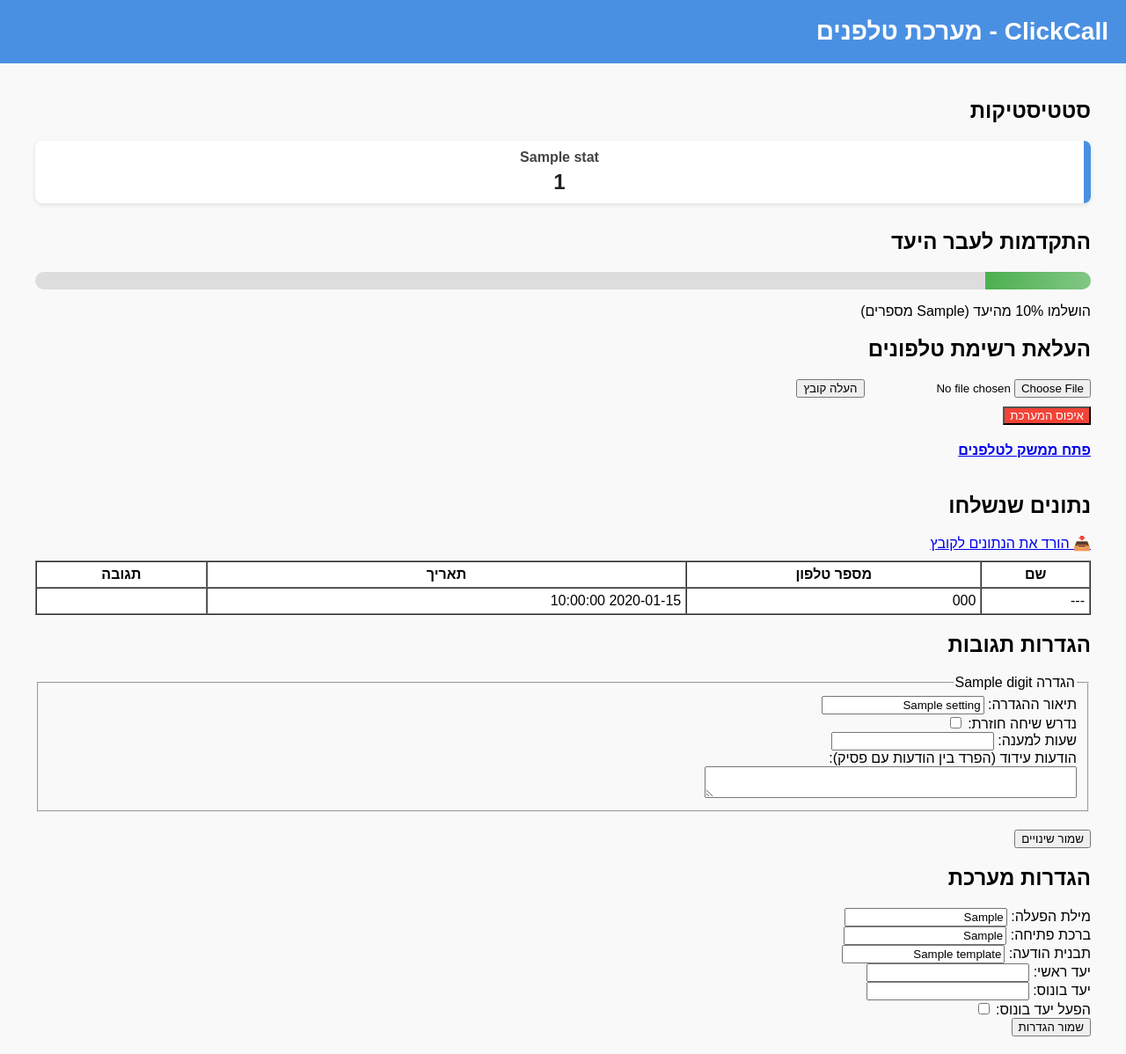
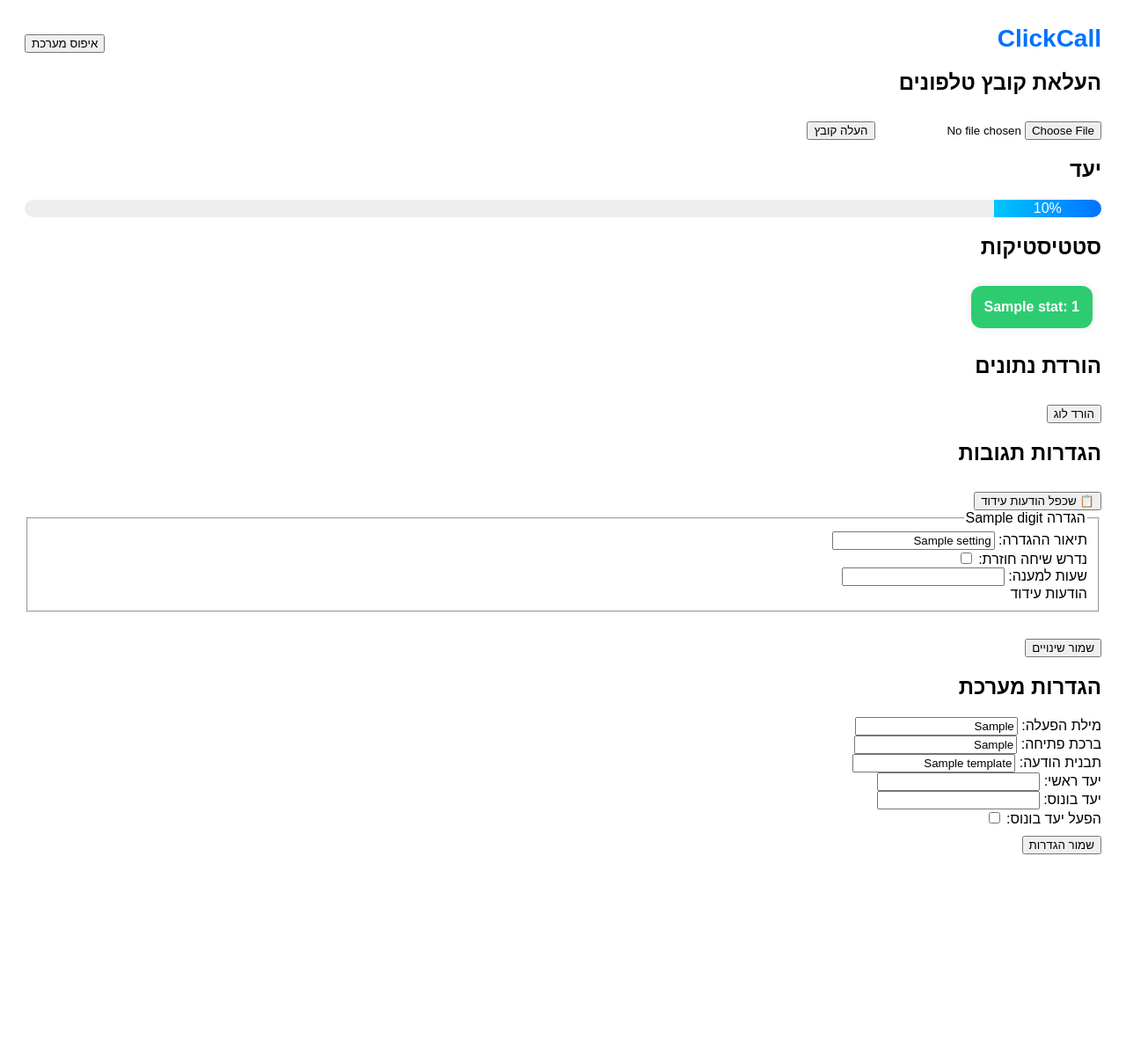
Before and after one commit to uriya222972/sms-auto-bot, a Flask app: template templates/index.html in a window 1280 px wide. Shown: the whole page at 88% size. After the commit the page ends 971 px from the top, so only its background shows below. Run offline with Flask 3, Linux system fonts and the light colour scheme; the template is opened without the code that fills it: most values are stand-ins (such as "Sample title", 1, 10 or a date in 2020).

Commit message:
Update index.html

```diff
--- a/templates/index.html
+++ b/templates/index.html
@@ -1,131 +1,64 @@
 <!DOCTYPE html>
 <html lang="he" dir="rtl">
 <head>
-  <meta charset="UTF-8" />
-  <title>ClickCall - מערכת טלפנים</title>
+  <meta charset="UTF-8">
+  <title>ClickCall - מערכת טלפנייה</title>
   <style>
-    body {
-      font-family: sans-serif;
-      margin: 0;
-      padding: 0;
-      background: #f9f9f9;
-      direction: rtl;
+    body { font-family: sans-serif; direction: rtl; padding: 20px; }
+    .stat-box { display: inline-block; padding: 15px; margin: 10px; border-radius: 12px; color: white; font-weight: bold; box-shadow: 0 0 10px rgba(0,0,0,0.1); }
+    .blue { background-color: #3498db; }
+    .green { background-color: #2ecc71; }
+    .orange { background-color: #e67e22; }
+    .progress { height: 20px; background: #eee; border-radius: 10px; overflow: hidden; margin-bottom: 20px; }
+    .progress-bar { height: 100%; background: linear-gradient(to right, #00c6ff, #0072ff); text-align: center; color: white; line-height: 20px; }
+    .topbar { display: flex; justify-content: space-between; align-items: center; }
+    h1.logo { font-size: 28px; color: #0072ff; margin: 0; }
+    button { margin-top: 10px; }
+    .enc-settings { margin-top: 5px; padding: 5px; border: 1px dashed #ccc; display: none; }
+    .toggle-enc:hover { cursor: pointer; text-decoration: underline; }
+  </style>
+  <script>
+    function toggleEnc(id) {
+      const el = document.getElementById(id);
+      el.style.display = el.style.display === 'none' ? 'block' : 'none';
     }
-    header {
-      background-color: #4a90e2;
-      color: white;
-      padding: 20px;
-      text-align: right;
-      font-size: 28px;
-      font-weight: bold;
-    }
-    .container {
-      padding: 20px;
-      max-width: 1200px;
-      margin: auto;
-    }
-    .stats {
-      display: flex;
-      flex-wrap: wrap;
-      gap: 10px;
-      margin-bottom: 30px;
-    }
-    .stat-box {
-      flex: 1 0 21%;
-      background-color: #fff;
-      border-right: 8px solid #4a90e2;
-      padding: 10px;
-      box-shadow: 0 2px 5px rgba(0,0,0,0.1);
-      text-align: center;
-      border-radius: 8px;
-    }
-    .stat-box h3 {
-      margin: 0;
-      font-size: 16px;
-      color: #444;
-    }
-    .stat-box p {
-      font-size: 24px;
-      font-weight: bold;
-      margin: 5px 0 0;
-      color: #222;
-    }
-    .bar {
-      margin: 10px 0;
-      height: 20px;
-      background: #ddd;
-      border-radius: 10px;
-      overflow: hidden;
-    }
-    .bar-inner {
-      height: 100%;
-      background: linear-gradient(90deg, #4caf50, #81c784);
-      transition: width 0.5s;
-    }
-  </style>
+  </script>
 </head>
 <body>
-  <header>ClickCall - מערכת טלפנים</header>
-  <div class="container">
-    <h2>סטטיסטיקות</h2>
-    <div class="stats">
-      {% for label, count in stats.items() %}
-        <div class="stat-box">
-          <h3>{{ label }}</h3>
-          <p>{{ count }}</p>
+  <div class="topbar">
+    <h1 class="logo">ClickCall</h1>
+    <form method="POST" action="/reset" style="display:inline;"><button type="submit">איפוס מערכת</button></form>
   </div>
-      {% endfor %}
-    </div>
-    <h2>התקדמות לעבר היעד</h2>
-    <div class="bar">
-      <div class="bar-inner" style="width: {{ progress }}%;"></div>
-    </div>
-    <p>הושלמו {{ progress }}% מהיעד ({{ target_goal }} מספרים)</p>
 
-    {% if bonus_active %}
-      <h3>יעד בונוס 🎯</h3>
-      <div class="bar">
-        <div class="bar-inner" style="background: linear-gradient(90deg, #ff9800, #ffc107); width: {{ bonus_progress }}%;"></div>
-      </div>
-      <p>הושגו {{ bonus_progress }}% מהיעד בונוס ({{ bonus_goal }} מספרים)</p>
-    {% endif %}
-
-    <form action="/upload" method="POST" enctype="multipart/form-data">
-      <h2>העלאת רשימת טלפונים</h2>
-      <input type="file" name="file" required>
+  <h2>העלאת קובץ טלפונים</h2>
+  <form method="POST" action="/upload" enctype="multipart/form-data">
+    <input type="file" name="file">
     <button type="submit">העלה קובץ</button>
   </form>
 
-    <form action="/reset" method="POST" style="margin-top: 10px;">
-      <button type="submit" style="background-color: #f44336; color: white;">איפוס המערכת</button>
+  <div>
+    <h2>יעד</h2>
+    <div class="progress"><div class="progress-bar" style="width: {{ progress }}%">{{ progress }}%</div></div>
+    {% if bonus_active %}
+    <div class="progress"><div class="progress-bar orange" style="width: {{ bonus_progress }}%">{{ bonus_progress }}% (בונוס)</div></div>
+    {% endif %}
+  </div>
+
+  <div>
+    <h2>סטטיסטיקות</h2>
+    {% for label, count in stats.items() %}
+      <div class="stat-box green">{{ label }}: {{ count }}</div>
+    {% endfor %}
+  </div>
+
+  <h2>הורדת נתונים</h2>
+  <form method="GET" action="/download-log">
+    <button type="submit">הורד לוג</button>
   </form>
 
-    <a href="/telephony" target="_blank" style="display: inline-block; margin-top: 20px; font-weight: bold; text-decoration: underline;">פתח ממשק לטלפנים</a>
-
-    <h2 style="margin-top: 40px;">נתונים שנשלחו</h2>
-    <a href="/download" style="display: block; margin-bottom: 10px;">📥 הורד את הנתונים לקובץ</a>
-    <table border="1" cellpadding="5" cellspacing="0" style="width: 100%; background: white;">
-      <thead>
-        <tr>
-          <th>שם</th>
-          <th>מספר טלפון</th>
-          <th>תאריך</th>
-          <th>תגובה</th>
-        </tr>
-      </thead>
-      <tbody>
-        {% for index, log in send_log.items() %}
-          <tr>
-            <td>{{ name_map.get(log.to, '---') }}</td>
-            <td>{{ log.phone }}</td>
-            <td>{{ log.time }}</td>
-            <td>{{ responses.get(index, {}).get('label', '') }}</td>
-          </tr>
-        {% endfor %}
-      </tbody>
-    </table>
   <h2>הגדרות תגובות</h2>
   <form id="settings-form" method="POST" action="/update-settings">
+    <button type="button" onclick="copyAllEncouragements()">📋 שכפל הודעות עידוד</button>
     {% for digit, setting in response_map.items() %}
       <fieldset style="margin-bottom: 20px;">
         <legend>הגדרה {{ digit }}</legend>
@@ -138,8 +71,12 @@
         <label>שעות למענה:
           <input type="number" name="hours_{{ digit }}" value="{{ setting.hours }}">
         </label><br>
-          <label>הודעות עידוד (הפרד בין הודעות עם פסיק):</label><br>
+        <div>
+          <span class="toggle-enc" onclick="toggleEnc('enc_{{ digit }}')">הודעות עידוד</span>
+          <div class="enc-settings" id="enc_{{ digit }}">
             <textarea name="encouragements_{{ digit }}" rows="2" cols="50">{% for msg in encouragements.get(digit, []) %}{{ msg }}{% if not loop.last %}, {% endif %}{% endfor %}</textarea>
+          </div>
+        </div>
       </fieldset>
     {% endfor %}
     <button type="submit">שמור שינויים</button>
@@ -167,6 +104,12 @@
     </label><br>
     <button type="submit">שמור הגדרות</button>
   </form>
-  </div>
+
+  <script>
+    function copyAllEncouragements() {
+      const firstText = document.querySelector('textarea[name^="encouragements_"]').value;
+      document.querySelectorAll('textarea[name^="encouragements_"]').forEach(el => el.value = firstText);
+    }
+  </script>
 </body>
 </html>
```
Lines whose indentation alone changed are shown as unchanged.
